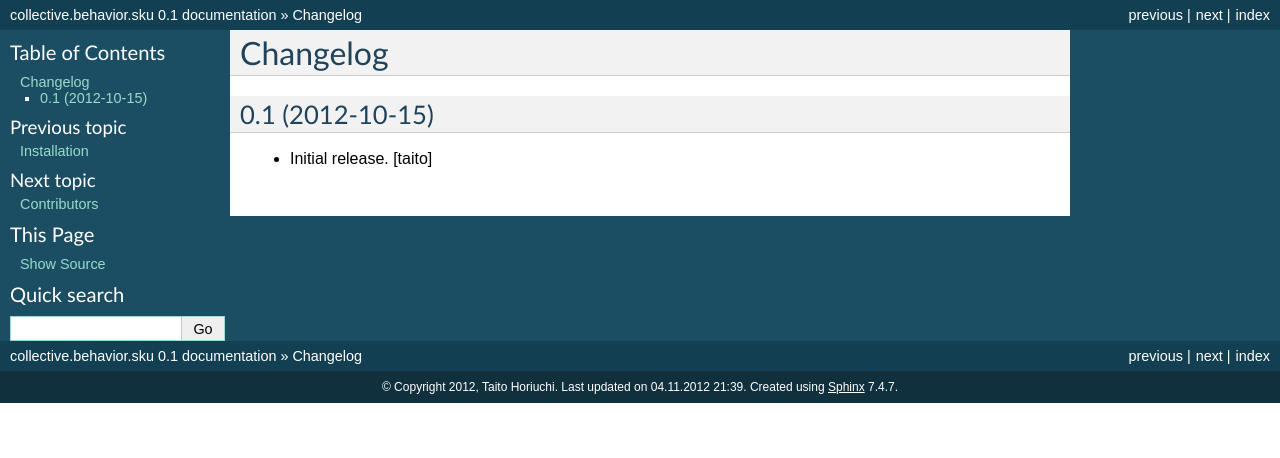
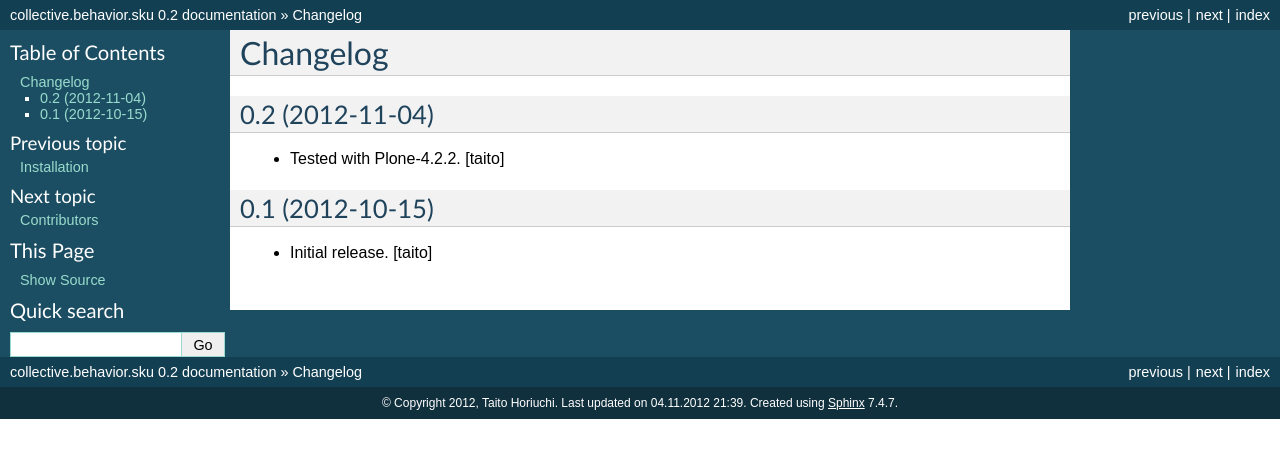
Before and after one commit to collective/collective.behavior.sku, a Sphinx documentation site: the page built from collective/behavior/sku/docs/HISTORY.rst, in a window 1280 px wide. Shown: the top 458 px of the page. Built offline with Sphinx 7.4.7, drawn with Linux system fonts in a browser that asks for light colours.

Commit message:
Tested with Plone-4.2.2

```diff
--- a/collective/behavior/sku/docs/HISTORY.rst
+++ b/collective/behavior/sku/docs/HISTORY.rst
@@ -1,5 +1,10 @@
 Changelog
 ---------
+
+0.2 (2012-11-04)
+================
+
+- Tested with Plone-4.2.2. [taito]
 
 0.1 (2012-10-15)
 ================
--- a/collective/behavior/sku/docs/README.rst
+++ b/collective/behavior/sku/docs/README.rst
@@ -7,7 +7,7 @@
 Currently tested with
 ---------------------
 
-* Plone-4.2.1 [taito]
+* Plone-4.2.2 [taito]
 
 Behavior
 --------
--- a/collective/behavior/sku/docs/conf.py
+++ b/collective/behavior/sku/docs/conf.py
@@ -41,9 +41,9 @@ copyright = u'2012, Taito Horiuchi'
 # |version| and |release|, also used in various other places throughout the
 # built documents.
 # The short X.Y version.
-version = '0.1'
+version = '0.2'
 # The full version, including alpha/beta/rc tags.
-release = '0.1'
+release = '0.2'
 
 # The language for content autogenerated by Sphinx. Refer to documentation
 # for a list of supported languages.
```
